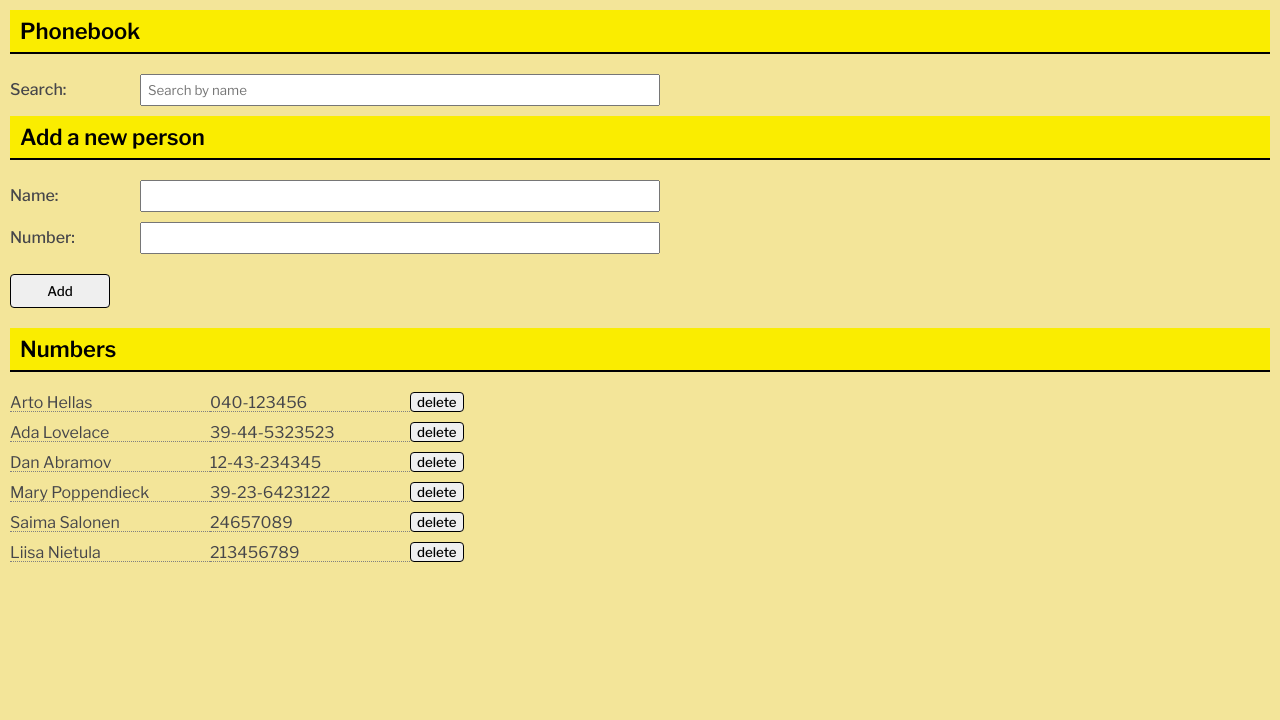
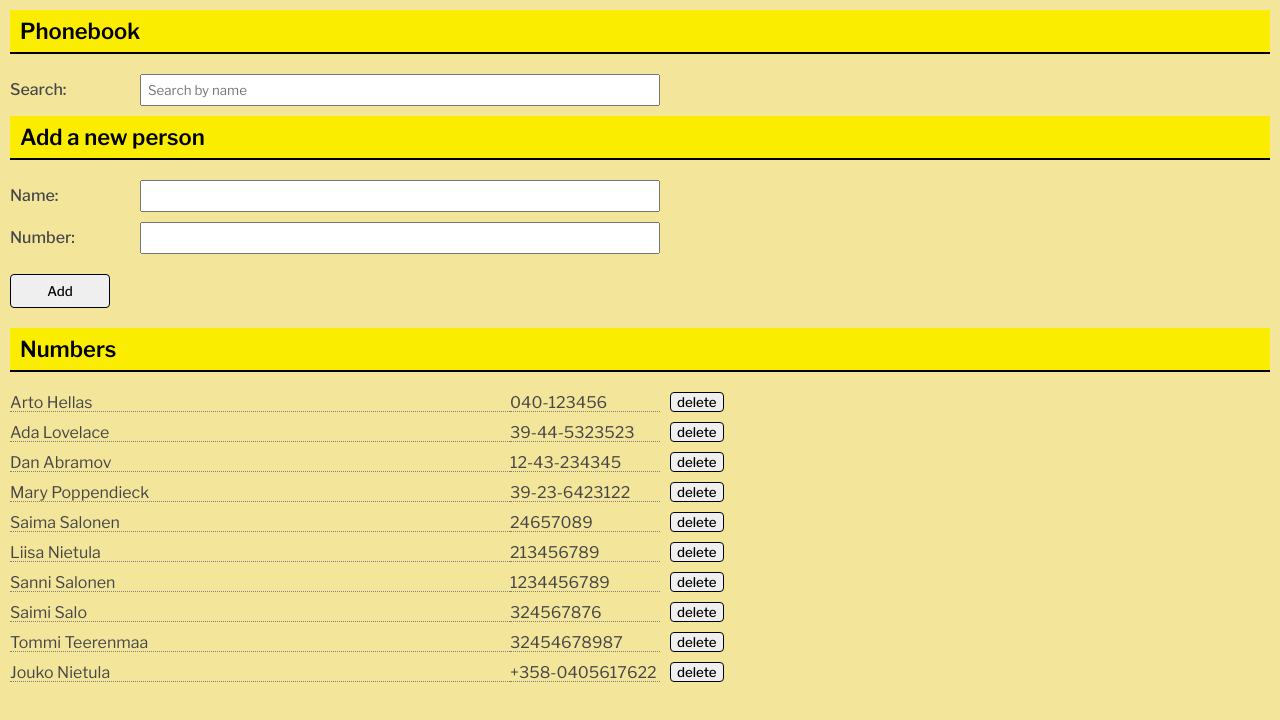
Before and after one commit to Saima445/06-react-puhelinluettelo, a React (Vite) app: page / in a window 1280 px wide. Shown: the top 720 px of the page. Built offline with nearby package versions, Linux system fonts and the light colour scheme; data requests are answered from the project's data file.

Commit message:
pikku muutosta css:ään.

```diff
--- a/db.json
+++ b/db.json
@@ -29,6 +29,26 @@
       "id": "0506",
       "name": "Liisa Nietula",
       "number": "213456789"
+    },
+    {
+      "id": "72bc",
+      "name": "Sanni Salonen",
+      "number": "1234456789"
+    },
+    {
+      "id": "4967",
+      "name": "Saimi Salo",
+      "number": "324567876"
+    },
+    {
+      "id": "baa7",
+      "name": "Tommi Teerenmaa",
+      "number": "32454678987"
+    },
+    {
+      "id": "b9d6",
+      "name": "Jouko Nietula",
+      "number": "+358-0405617622"
     }
   ]
 }
--- a/src/App.css
+++ b/src/App.css
@@ -71,8 +71,14 @@ li {
 }
 
 .p-width {
-  width: 20rem;
+  width: 50rem;
   border-block-end: 1px dotted grey;
+}
+.p-width-number {
+  width: 15rem;
+  text-align: start;
+  border-block-end: 1px dotted grey;
+  margin-inline-end: 1rem;
 }
 
 .message-successful {
--- a/src/components/Person.jsx
+++ b/src/components/Person.jsx
@@ -2,7 +2,7 @@ const Person = ({ person, deletePerson }) => {
   return (
     <li>
       <p className="p-width">{person.name}</p>
-      <p className="p-width">{person.number}</p>
+      <p className="p-width-number">{person.number}</p>
       <button className="delete-button" onClick={deletePerson}>
         delete
       </button>
```
